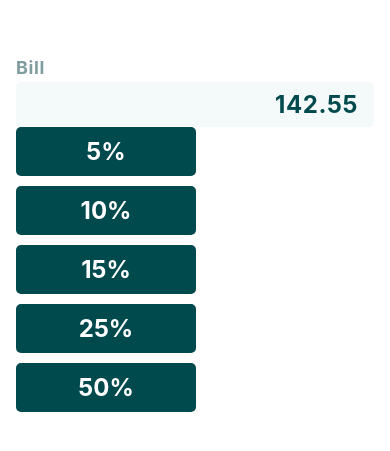
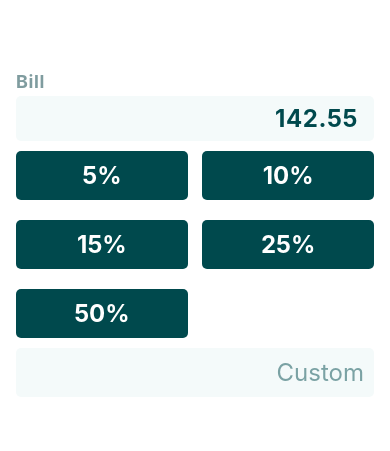
Before and after one commit to dheysonalves/tip-calculator-react-native, a React Native app: screen / in a window 390 px wide. Shown: the part 185-636 px from the top of the page. Built offline with nearby package versions, Linux system fonts and the light colour scheme.

Commit message:
feat: add custom text-input in the select tip component

```diff
--- a/App.tsx
+++ b/App.tsx
@@ -24,7 +24,7 @@ export default function App() {
 		<View style={styles.container}>
 			<StatusBar style="auto" />
 			<InputData title="Bill" dataValue="142.55" />
-			<PriceButtons pricesData={DATA} />
+			<PriceButtons pricesData={DATA} customInputValue="" />
 		</View>
 	);
 }
--- a/src/components/SelectTip/PriceButtons/index.tsx
+++ b/src/components/SelectTip/PriceButtons/index.tsx
@@ -1,13 +1,17 @@
 import React from "react";
-import { View, Pressable, Text, StyleSheet } from "react-native";
+import { View, Pressable, Text, StyleSheet, TextInput } from "react-native";
 
 interface PriceButtonsInterface {
 	pricesData: {
 		value: string;
 	}[];
+	customInputValue: string;
 }
 
-const PriceButtons = ({ pricesData }: PriceButtonsInterface) => {
+const PriceButtons = ({
+	pricesData,
+	customInputValue,
+}: PriceButtonsInterface) => {
 	return (
 		<View style={styles.container}>
 			{pricesData.map((item, index) => {
@@ -22,6 +26,14 @@ const PriceButtons = ({ pricesData }: PriceButtonsInterface) => {
 					</Pressable>
 				);
 			})}
+			<TextInput
+				style={styles.customInputStyle}
+				selectionColor="hsl(183, 100%, 15%)"
+				placeholderTextColor="hsla(183.11688311688312, 100%, 15.098039215686274%, 0.5)"
+				placeholder="Custom"
+				keyboardType="numeric"
+				value={customInputValue}
+			/>
 		</View>
 	);
 };
@@ -30,20 +42,30 @@ const styles = StyleSheet.create({
 	container: {
 		flexDirection: "row",
 		justifyContent: "space-between",
-		flexWrap: 'wrap',
+		flexWrap: "wrap",
 	},
 	buttonStyle: {
 		backgroundColor: "hsl(183, 100%, 15%)",
 		borderRadius: 5,
 		padding: 10,
-		width: 180,
+		minWidth: "48%",
+		marginVertical: 10,
+	},
+	customInputStyle: {
+		borderRadius: 5,
+		padding: 10,
+		minWidth: "48%",
 		marginBottom: 10,
+		fontSize: 24,
+		color: "hsl(183, 100%, 15%)",
+		backgroundColor: "hsl(189, 41%, 97%)",
+		textAlign: "right",
 	},
 	buttonText: {
-		color: '#fff',
+		color: "#fff",
 		fontSize: 24,
-		fontWeight: '700',
-		textAlign: 'center'
+		fontWeight: "700",
+		textAlign: "center",
 	},
 	title: {
 		color: "hsl(184, 14%, 56%)",
```
